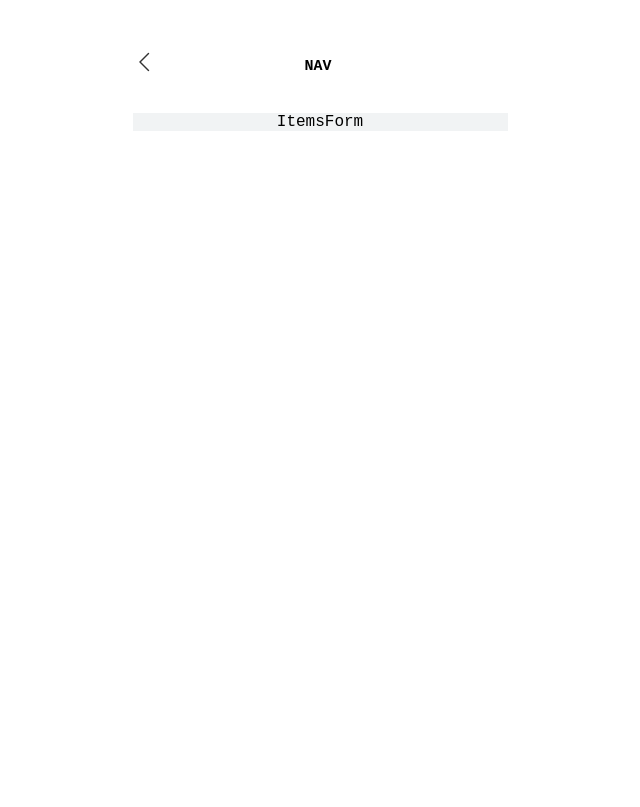
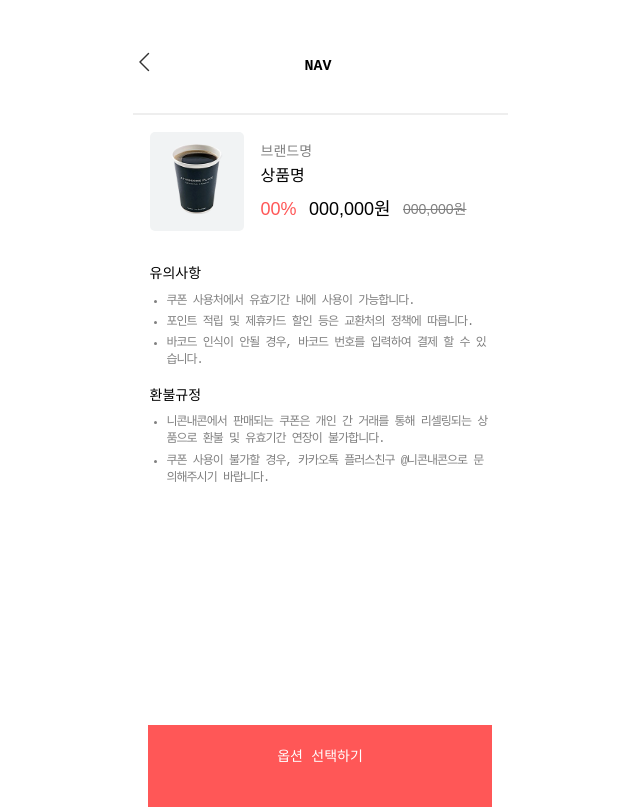
Before and after one commit to quack777/15_06th_doubleNC, a Next.js app: page /items/1 in a window 1280 px wide. Shown: the whole page, without its empty margins (320-960 px from the left). Built offline with nearby package versions, Linux system fonts and the light colour scheme; a web font is replaced by a local one.

Commit message:
Add: ItemInfo Template 초기 구성 추가

```diff
--- a/components/items/ItemsForm.tsx
+++ b/components/items/ItemsForm.tsx
@@ -1,7 +1,169 @@
 import React from 'react';
+import styled from 'styled-components';
 
 const ItemsForm: React.FC = () => {
-  return <div>ItemsForm</div>;
+  return (
+    <Container>
+      <ItemFrontInfoContainer>
+        <ItemThumbnail>
+          <img alt="item-img" className="item-img" src='/images/item-thumbnail.jpg'/>
+        </ItemThumbnail>
+        <ItemSubInfoContainer>
+          <div className="brand">브랜드명</div>
+          <div className="product">상품명</div>
+          <PriceViewContainer>
+            <div className="price-info countRate">00%</div>
+            <div className="price-info countPrice">000,000원</div>
+            <div className="price-info originalPrice">000,000원</div>
+          </PriceViewContainer>
+        </ItemSubInfoContainer>
+      </ItemFrontInfoContainer>
+      <ItemBottomInfoContainer>
+        <NoteInfoContainer>
+        <NoteInfoTitle>유의사항</NoteInfoTitle>
+        <NoteInfoList>
+            <NoteInfo>쿠폰 사용처에서 유효기간 내에 사용이 가능합니다.</NoteInfo>
+            <NoteInfo>포인트 적립 및 제휴카드 할인 등은 교환처의 정책에 따릅니다.</NoteInfo>
+            <NoteInfo>바코드 인식이 안될 경우, 바코드 번호를 입력하여 결제 할 수 있습니다.</NoteInfo>
+        </NoteInfoList>
+        </NoteInfoContainer>
+        <NoteInfoContainer>
+        <NoteInfoTitle>환불규정</NoteInfoTitle>
+        <NoteInfoList>
+            <NoteInfo>니콘내콘에서 판매되는 쿠폰은 개인 간 거래를 통해 리셀링되는 상품으로 환불 및 유효기간 연장이 불가합니다.</NoteInfo>
+            <NoteInfo>쿠폰 사용이 불가할 경우, 카카오톡 플러스친구 @니콘내콘으로 문의해주시기 바랍니다.</NoteInfo>
+        </NoteInfoList>
+        </NoteInfoContainer>
+      </ItemBottomInfoContainer>
+      <OptionButton>옵션 선택하기</OptionButton>
+  </Container>
+  )
 };
 
+const Container = styled.form`
+  background-color: #ffffff;
+`;
+
+const ItemFrontInfoContainer = styled.div`
+  display: flex;
+  align-items: center;
+  padding: 17px;
+  border-top: 2px solid #eee;
+`;
+
+const ItemThumbnail = styled.figure`
+  margin: 0;
+  padding: 12px;
+  border: none;
+  border-radius: 5px;
+  background-color: #F1F3F4;
+
+  & .item-img {
+    max-width: 70px;
+    max-height: 70px;
+  }
+`;
+
+const ItemSubInfoContainer = styled.div`
+  margin-left: 17px;
+  text-align: start;
+
+  & p {
+    margin: 0;
+  }
+
+  & .brand {
+    margin-bottom: 7px;
+    font-size: 14px;
+    font-weight: 400;
+    line-height: 16.8px;
+    color: #808080;
+  }
+  & .product {
+    margin-bottom: 13px;
+    font-size: 16px;
+    font-weight: 400;
+    line-height: 19.2px;
+    color: #000000;
+  }
+`;
+
+const PriceViewContainer = styled.div`
+  ${({ theme }) => theme.flexMinin('row', 'space-between', 'center')};
+  min-width: 206px;
+
+  & .price-info {
+    font-family: sans-serif;
+  }
+
+  & .countRate {
+    font-size: 18px;
+    font-weight: 500;
+    line-height: 19px;
+    color: #FF5757;
+  }
+
+  & .countPrice {
+    font-size: 18px;
+    font-weight: 400;
+    line-height: 19px;
+  }
+
+  & .originalPrice {
+    font-size: 14px;
+    line-height: 17px;
+    color: #808080;
+    text-decoration : line-through;
+  }
+`;
+
+const ItemBottomInfoContainer = styled.div`
+  margin: 18px 17px 0 17px;
+  text-align: start;
+`;
+
+const NoteInfoContainer = styled.div`
+  margin-bottom: 18.33px;
+`;
+
+const NoteInfoTitle = styled.p`
+  margin: 0;
+  font-size: 14px;
+  font-weight: 400;
+  line-height: 16.8px;
+`;
+
+const NoteInfoList = styled.ul`
+  margin-top: 9.7px;
+  margin-bottom: 0;
+  padding-left: 17px;
+`;
+
+const NoteInfo = styled.li`
+  margin-bottom: 4.31px;
+
+  font-size: 12px;
+  font-weight: 400;
+  line-height: 17px;
+  letter-spacing: -1px;
+  color: #808080;
+
+  &:last-child {
+    margin-bottom: 0;
+  }
+`;
+
+const OptionButton = styled.button`
+  margin-top: 219.73px;
+  padding: 23px 129px 40px 129px;
+  border: none;
+  background-color: #FF5757;
+  text-align: center;
+  font-size: 14px;
+  font-weight: 500;
+  line-height: 19.2px;
+  color: #ffffff;
+  cursor: pointer;
+`;
+
 export default ItemsForm;
--- /dev/null
+++ b/pages/api/items.api.ts
@@ -0,0 +1,31 @@
+import axios from 'axios';
+
+export interface ItemType {
+    id:              number;
+    name:            string;
+    originalPrice:   number;
+    minSellingPrice: number;
+    ncSellingPrice:  number;
+    warning:         string;
+    discountRate:    number;
+    isOnlyAccount:   number;
+    imageUrl:        string;
+    options:         Option[];
+}
+
+interface Option {
+    expireAt: Date;
+    count: number;
+    sellingPrice: number;
+}
+
+export async function getItemInfo() {
+    const request = await axios.get('https://api2.ncnc.app/con-items/501');
+    const { data } = request;
+    const { id, name, originalPrice, minSellingPrice, ncSellingPrice, warning, discountRate, isOnlyRate, imageUrl, options } = data;
+    const itemInfo = { id, name, originalPrice, minSellingPrice, ncSellingPrice, warning, discountRate, isOnlyRate, imageUrl, options };
+
+    return {
+        itemInfo
+    }
+}
```
Also changed, not shown: public/images/item-thumbnail.jpg (added), 1 other file (tests, documents, lock files or other folders).
